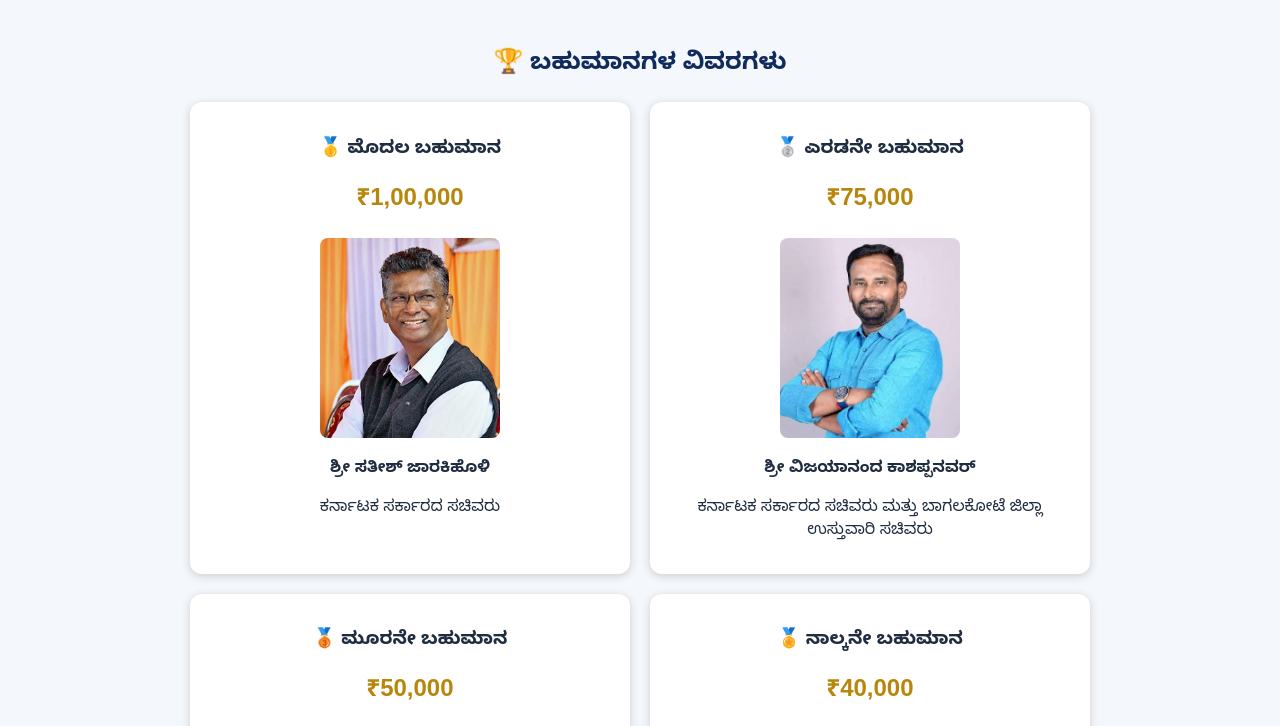
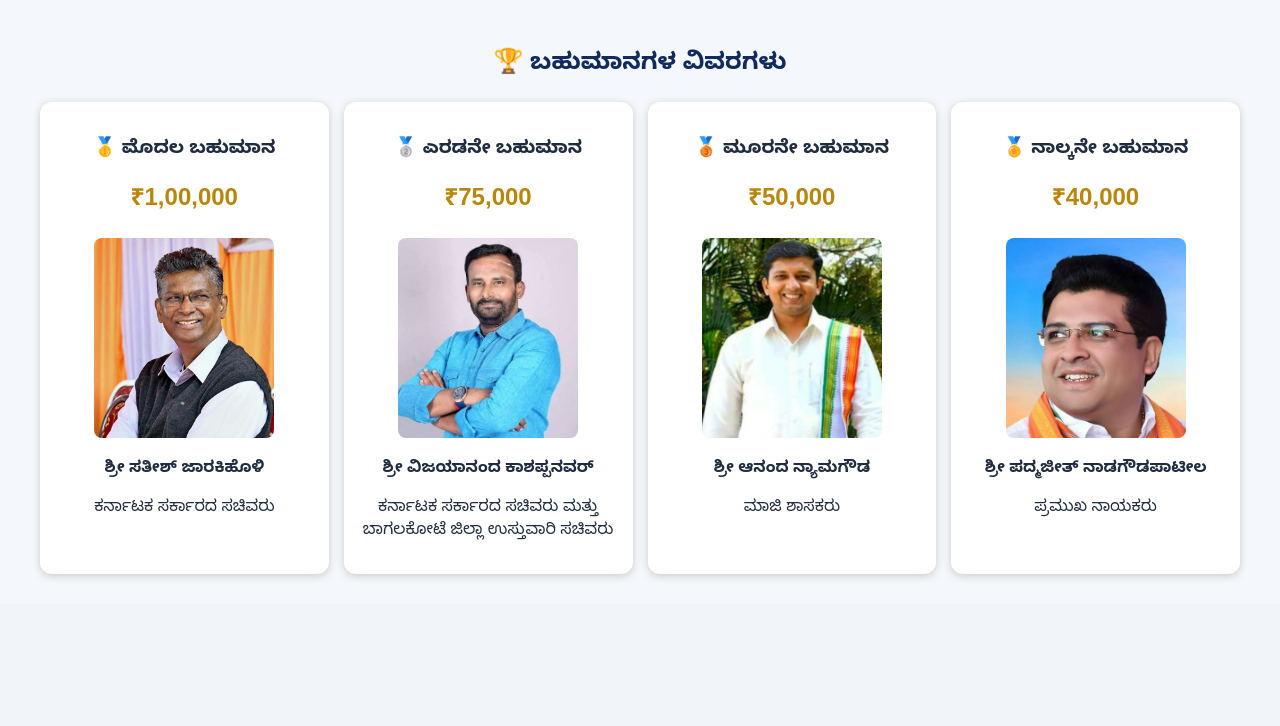
Before and after one commit to deepashindri-netizen/student-registration, a website: page public/index.html in a window 1280 px wide. Shown: the part 2359-3085 px from the top of the page. After the commit the page ends 2963 px from the top, so only its background shows below. Drawn offline with nearby package versions, Linux system fonts and the light colour scheme.

Commit message:
Update index.html

```diff
--- a/public/index.html
+++ b/public/index.html
@@ -325,7 +325,7 @@
 <section style="background:#f4f7fc;padding:30px 15px;text-align:center;">
   <h2 style="color:#102b5c;">🏆 ಬಹುಮಾನಗಳ ವಿವರಗಳು</h2>
 
-  <div style="display:grid;grid-template-columns:repeat(2,minmax(0,1fr));gap:20px;max-width:900px;margin:auto;">
+  <div style="display:grid;grid-template-columns:repeat(4,minmax(0,1fr));gap:15px;max-width:1200px;margin:auto;">
 
     <div style="background:white;padding:15px;border-radius:12px;box-shadow:0 2px 8px #ccc;">
       <h3>🥇 ಮೊದಲ ಬಹುಮಾನ</h3>
```
